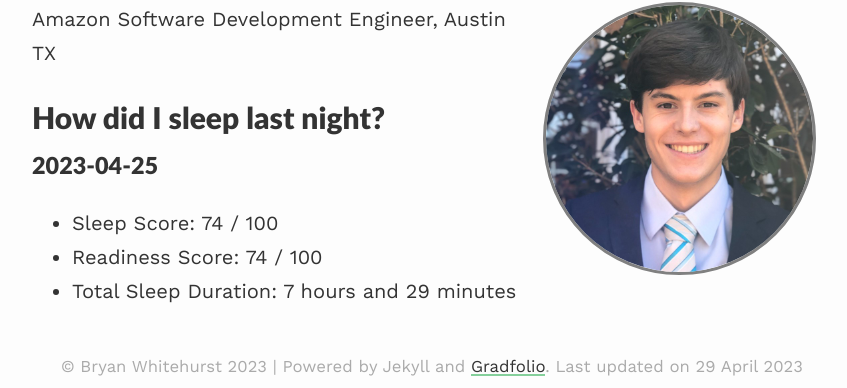
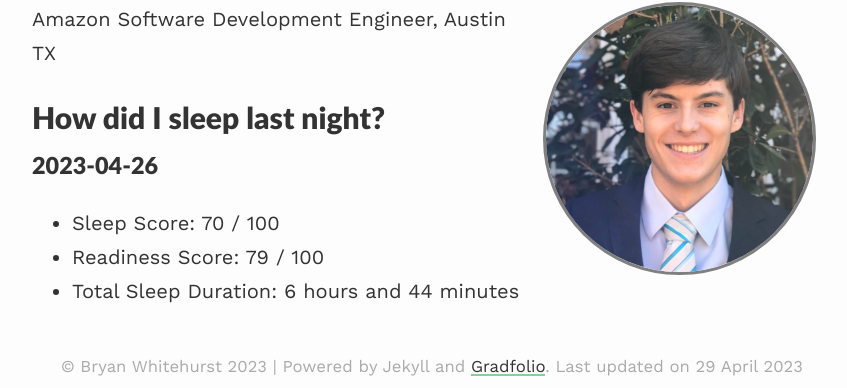
Before and after one commit to BryanWhitehurst/bryanwhitehurst.github.io, a Jekyll site: the page built from index.md, in a window 1280 px wide. Shown: the part 190-578 px from the top of the page, without its empty margins (208-1055 px from the left). Built offline with Jekyll 4.4.1, drawn with Linux system fonts in a browser that asks for light colours; nearby versions of some CDN libraries.

Commit message:
daily oura update

```diff
--- a/index.md
+++ b/index.md
@@ -10,7 +10,7 @@ published: true
 Amazon Software Development Engineer, Austin TX
 
 # How did I sleep last night?
-### 2023-04-25
-- Sleep Score: 74 / 100
-- Readiness Score: 74 / 100
-- Total Sleep Duration: 7 hours and 29 minutes
+### 2023-04-26
+- Sleep Score: 70 / 100
+- Readiness Score: 79 / 100
+- Total Sleep Duration: 6 hours and 44 minutes
```
